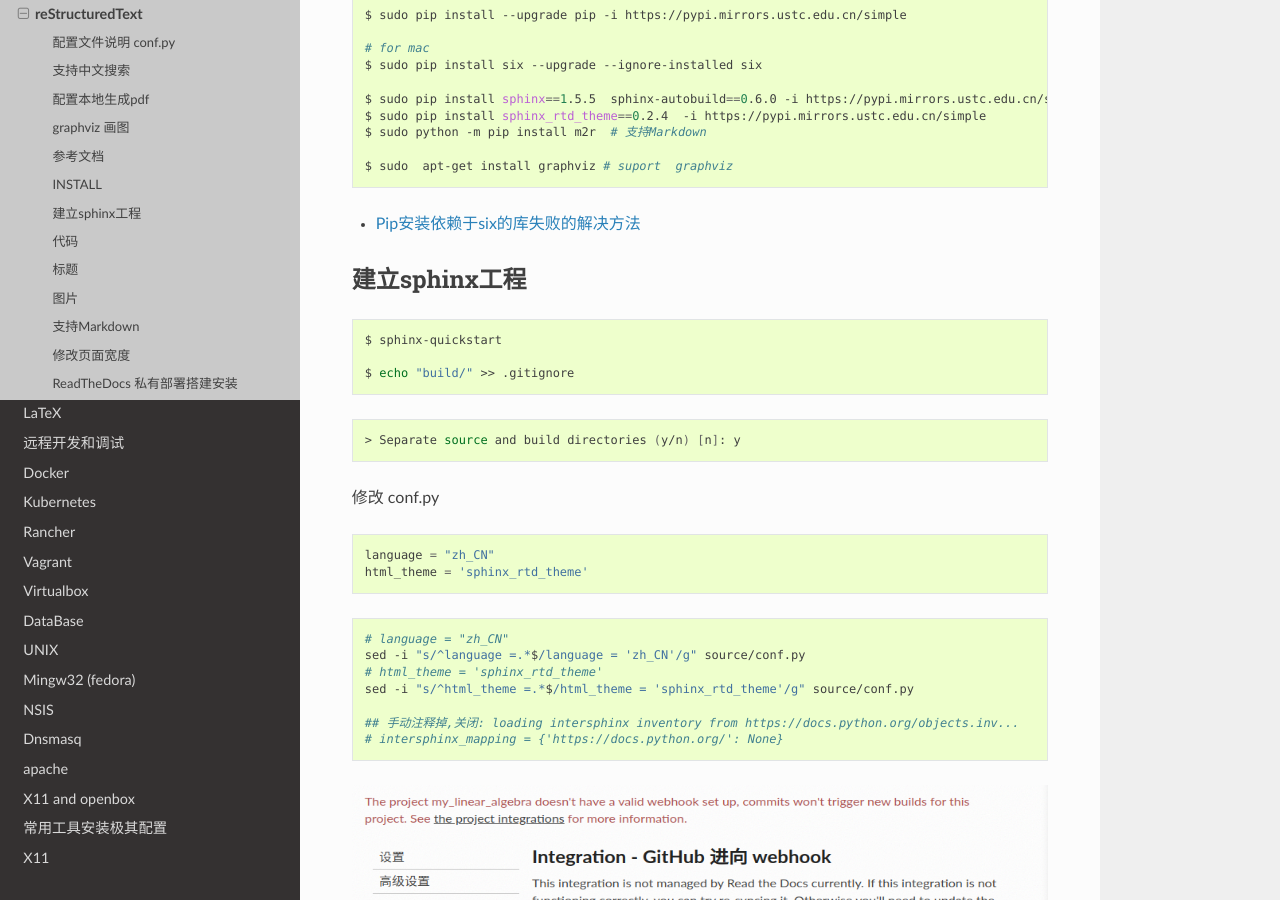
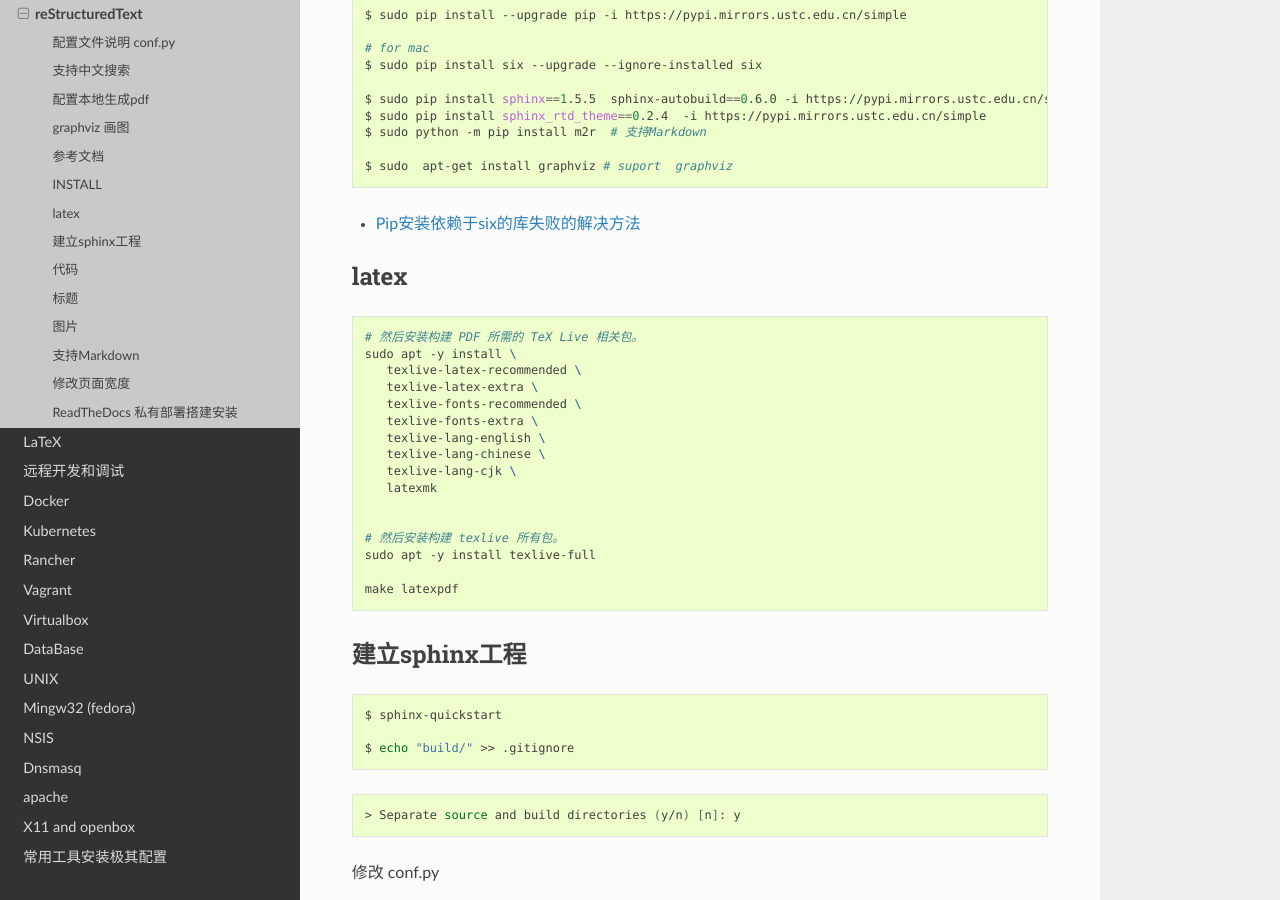
Before and after one commit to my-rds-store/my_space, a Sphinx documentation site: the page built from source/lightweight_markup_language/sphinx/index.rst, in a window 1280 px wide and 900 px high, scrolled down 754 px. Built offline with Sphinx 7.4.7 and the Read the Docs theme 2.0.0, drawn with Linux system fonts in a browser that asks for light colours.

Commit message:
update .....

```diff
--- a/source/lightweight_markup_language/sphinx/index.rst
+++ b/source/lightweight_markup_language/sphinx/index.rst
@@ -48,6 +48,32 @@ INSTALL
     $ sudo  apt-get install graphviz # suport  graphviz
 
 * `Pip安装依赖于six的库失败的解决方法 <https://www.jianshu.com/p/45fb07007ddc>`_
+
+
+latex
+--------------
+
+
+.. code-block:: sh
+
+    # 然后安装构建 PDF 所需的 TeX Live 相关包。
+    sudo apt -y install \
+       texlive-latex-recommended \
+       texlive-latex-extra \
+       texlive-fonts-recommended \
+       texlive-fonts-extra \
+       texlive-lang-english \
+       texlive-lang-chinese \
+       texlive-lang-cjk \
+       latexmk
+
+
+    # 然后安装构建 texlive 所有包。
+    sudo apt -y install texlive-full
+
+    make latexpdf
+
+
 
 建立sphinx工程
 --------------
```
